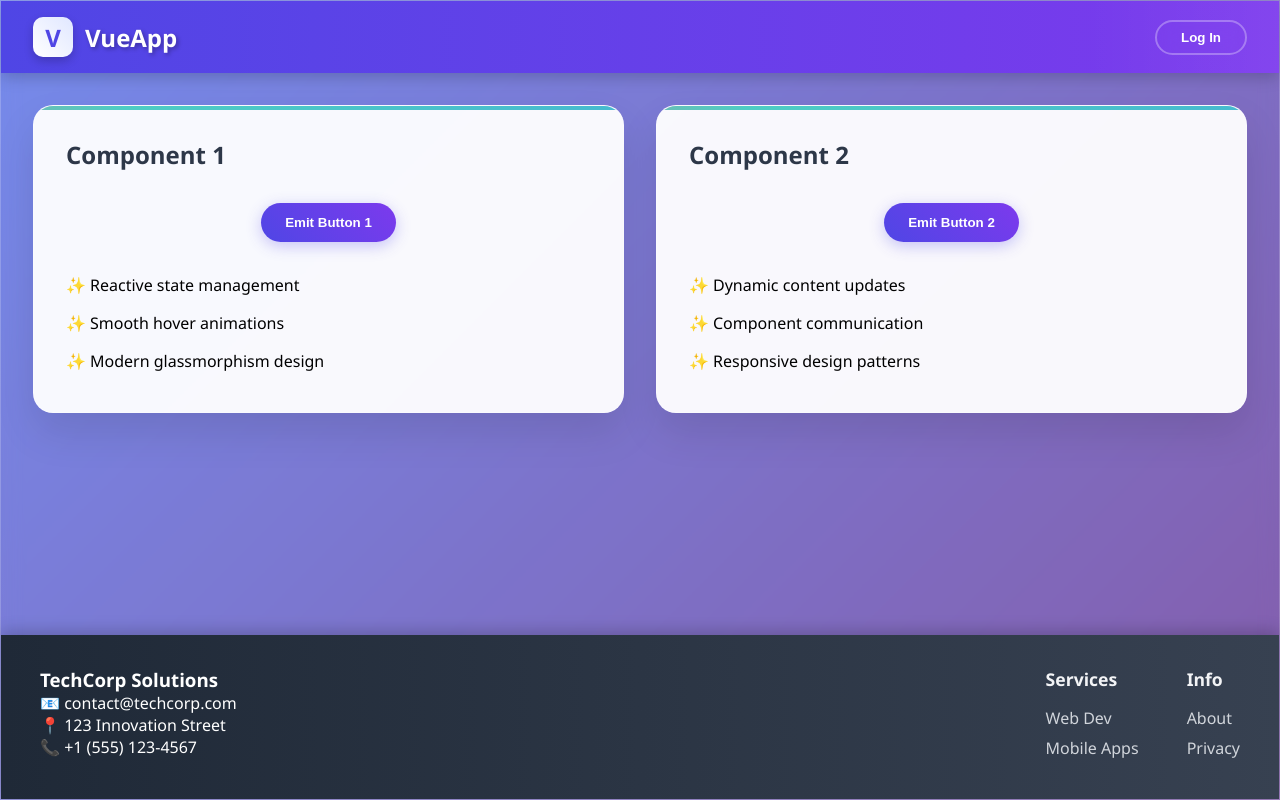
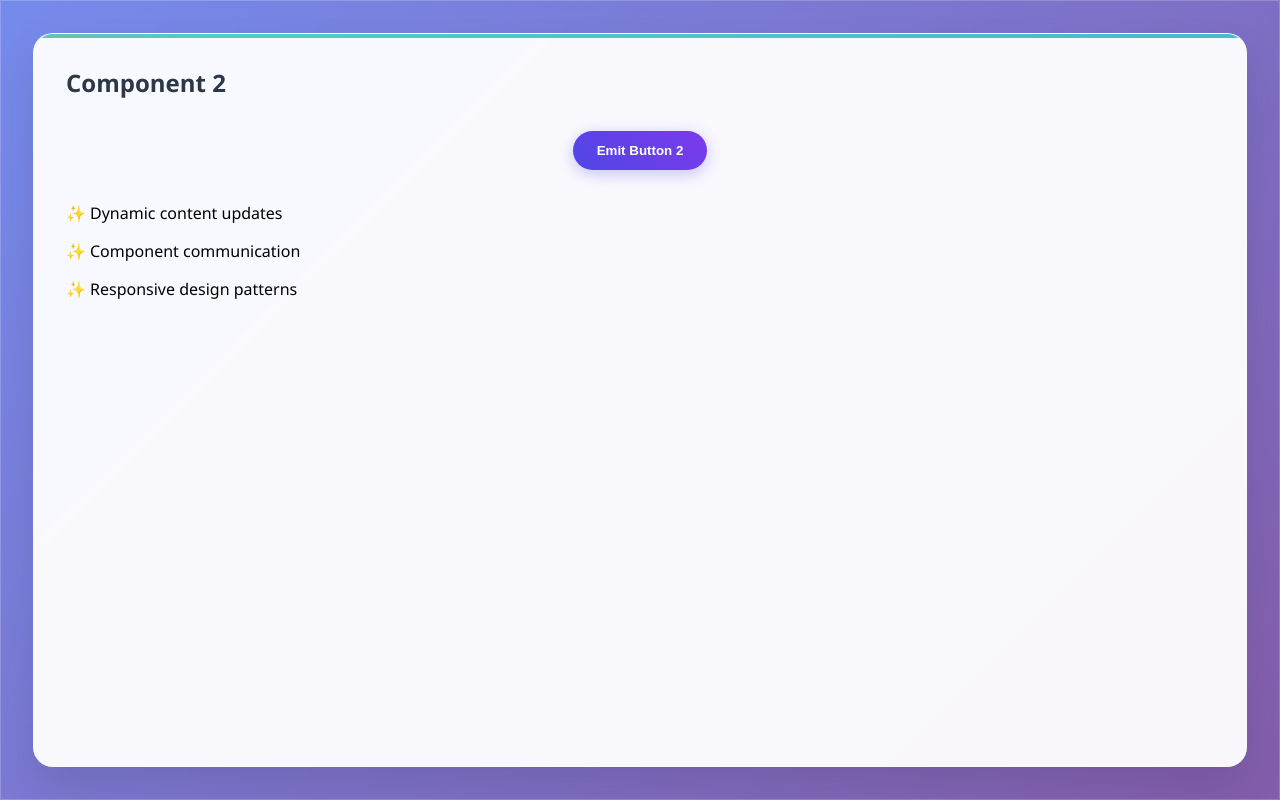
Before and after one commit to ThaoAnna/microfrontend-app, a Vue app: page / in a window 1280 px wide. Built offline with nearby package versions, Linux system fonts and the light colour scheme.

Commit message:
component 2 using iframe

```diff
--- a/src/App.vue
+++ b/src/App.vue
@@ -1,6 +1,6 @@
 <template>
   <div class="app-container">
-    <header class="header">
+    <!-- <header class="header">
       <div class="header-content">
         <div class="logo">
           <div class="logo-icon">V</div>
@@ -11,14 +11,14 @@
           <button v-if="isLoggedIn" class="auth-btn logout" @click="isLoggedIn = false">Log Out</button>
         </div>
       </div>
-    </header>
+    </header> -->
 
     <main class="main-content">
-      <ComponentOne @emit-button="alertFunction"/>
+      <!-- <ComponentOne @emit-button="alertFunction"/> -->
       <ComponentTwo @toggle-theme="alertFunction"/>
     </main>
 
-    <footer class="footer">
+    <!-- <footer class="footer">
       <div class="footer-content">
         <div class="footer-left">
           <h3>TechCorp Solutions</h3>
@@ -39,13 +39,13 @@
           </div>
         </div>
       </div>
-    </footer>
+    </footer> -->
   </div>
 </template>
 
 <script setup>
 import { ref } from 'vue';
-import ComponentOne from './components/ComponentOne.vue';
+// import ComponentOne from './components/ComponentOne.vue';
 import ComponentTwo from './components/ComponentTwo.vue';
 
 const appTitle = ref("VueApp");
--- a/src/assets/styles.css
+++ b/src/assets/styles.css
@@ -131,9 +131,9 @@ body {
   flex: 1;
   padding: 2rem;
   display: grid;
-  grid-template-columns: 1fr 1fr;
+  /* grid-template-columns: 1fr 1fr; */
   gap: 2rem;
-  align-items: flex-start;
+  /* align-items: flex-start; */
 }
 
 .component-card {
```
